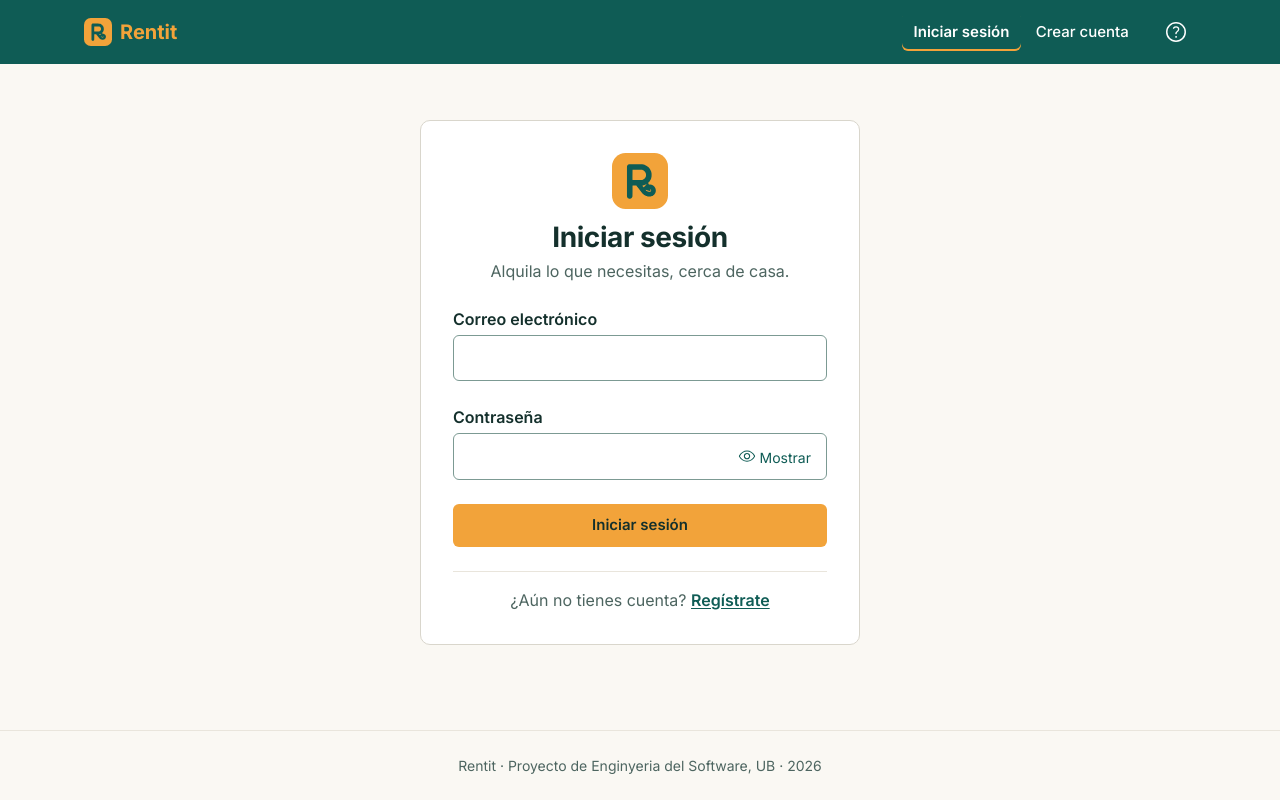
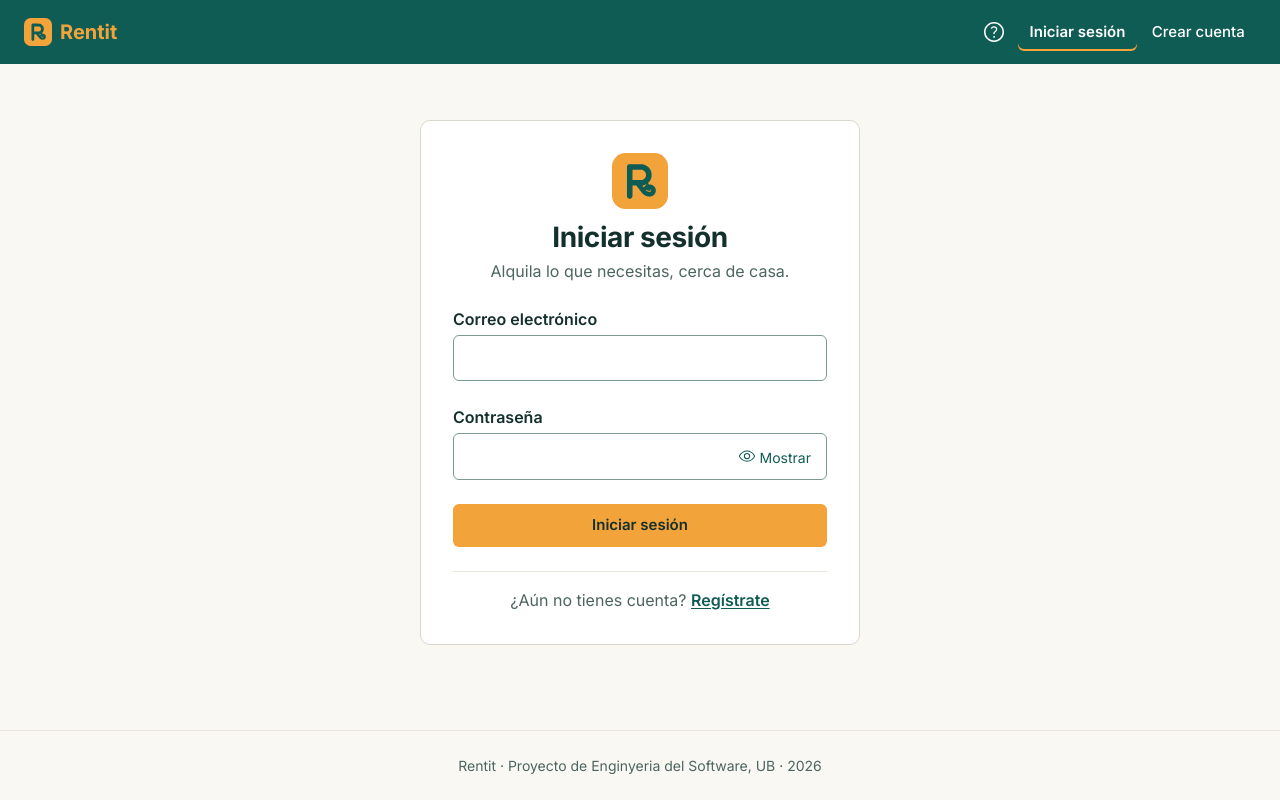
Before and after one commit to UB-ES-A1-2026/Proyecto, a React (Vite) app in the folder frontend/: page /login in a window 1280 px wide. Built offline with nearby package versions, Linux system fonts and the light colour scheme; no server answers.

Commit message:
feat(web): US-01.4 cabecera de 1500 px con «Mi perfil» como icono a la derecha, después de la ayuda (#389)

```diff
--- a/frontend/src/components/Layout.tsx
+++ b/frontend/src/components/Layout.tsx
@@ -37,7 +37,8 @@ export function Layout() {
             <img src="/favicon.svg" alt="" width={28} height={28} />
             Rentit
           </Link>
-          {/* En escritorio, enlaces de texto. En el móvil, barra inferior con iconos, como una app. */}
+          {/* En escritorio, enlaces de texto; el perfil es un icono a la derecha del todo, después de la
+              ayuda (decisión de Kai, 20/11). En el móvil, barra inferior con iconos, como una app. */}
           <nav aria-label="Principal" className="app-nav">
             {approvedRider ? (
               <NavLink to={RIDER_JOBS_PATH} className="nav-link">
@@ -52,9 +53,9 @@ export function Layout() {
             )}
             {rider ? (
               // Un rider solo ve el estado de su solicitud o «Trabajos», y su perfil (US-10.03).
-              <NavLink to="/perfil" className="nav-link">
+              <NavLink to="/perfil" className="nav-link nav-profile" title="Mi perfil">
                 <Icon name="person" />
-                Mi perfil
+                <span className="nav-label">Mi perfil</span>
               </NavLink>
             ) : session ? (
               <>
@@ -75,19 +76,20 @@ export function Layout() {
                 )}
                 <NavLink
                   to={`/usuarios/${encodeURIComponent(session.user.id)}`}
-                  className="nav-link"
+                  className="nav-link nav-profile"
+                  title="Mi perfil"
                 >
                   <Icon name="person" />
-                  Mi perfil
+                  <span className="nav-label">Mi perfil</span>
                 </NavLink>
               </>
             ) : (
               <>
-                <NavLink to="/login" state={loginState} className="nav-link">
+                <NavLink to="/login" state={loginState} className="nav-link nav-account">
                   <Icon name="login" />
                   Iniciar sesión
                 </NavLink>
-                <NavLink to="/registro" className="nav-link">
+                <NavLink to="/registro" className="nav-link nav-account">
                   <Icon name="person_add" />
                   Crear cuenta
                 </NavLink>
--- a/frontend/src/styles.css
+++ b/frontend/src/styles.css
@@ -81,7 +81,7 @@
   --radius-large: 10px;
   --bottom-bar-height: 3.75rem;
   --border-width: 1px;
-  --content-max-width: 1160px;
+  --content-max-width: 1500px;
   --reading-max-width: 720px;
   --form-max-width: 440px;
   --header-height: 4rem;
@@ -242,6 +242,60 @@ img {
   .app-nav .icon,
   .nav-home {
     display: none;
+  }
+
+  /* Los enlaces van junto al logo, y la ayuda y la cuenta, a la derecha del todo (20/11). Con
+     display: contents, los enlaces del menú se ordenan como hijos de la cabecera. */
+  .app-header-inner {
+    flex-wrap: nowrap;
+    justify-content: flex-start;
+    column-gap: var(--space-xs);
+  }
+
+  .app-logo {
+    margin-right: var(--space-md);
+  }
+
+  .app-nav {
+    display: contents;
+  }
+
+  .nav-help {
+    order: 2;
+    margin-left: auto;
+  }
+
+  .nav-account {
+    order: 3;
+  }
+
+  /* «Mi perfil», un icono redondo; el texto queda para el lector de pantalla y la barra del móvil. */
+  .app-nav .nav-profile {
+    order: 4;
+    justify-content: center;
+    width: 2.5rem;
+    height: 2.5rem;
+    padding: 0;
+    background-color: var(--color-primary-hover);
+    border-radius: 50%;
+  }
+
+  .app-nav .nav-profile .icon {
+    display: inline-block;
+    --icon-size: 1.375rem;
+  }
+
+  .app-nav .nav-profile[aria-current='page'] {
+    box-shadow: 0 0 0 2px var(--color-accent);
+  }
+
+  .nav-profile .nav-label {
+    position: absolute;
+    width: 1px;
+    height: 1px;
+    overflow: hidden;
+    clip: rect(0 0 0 0);
+    white-space: nowrap;
   }
 }
 
```
